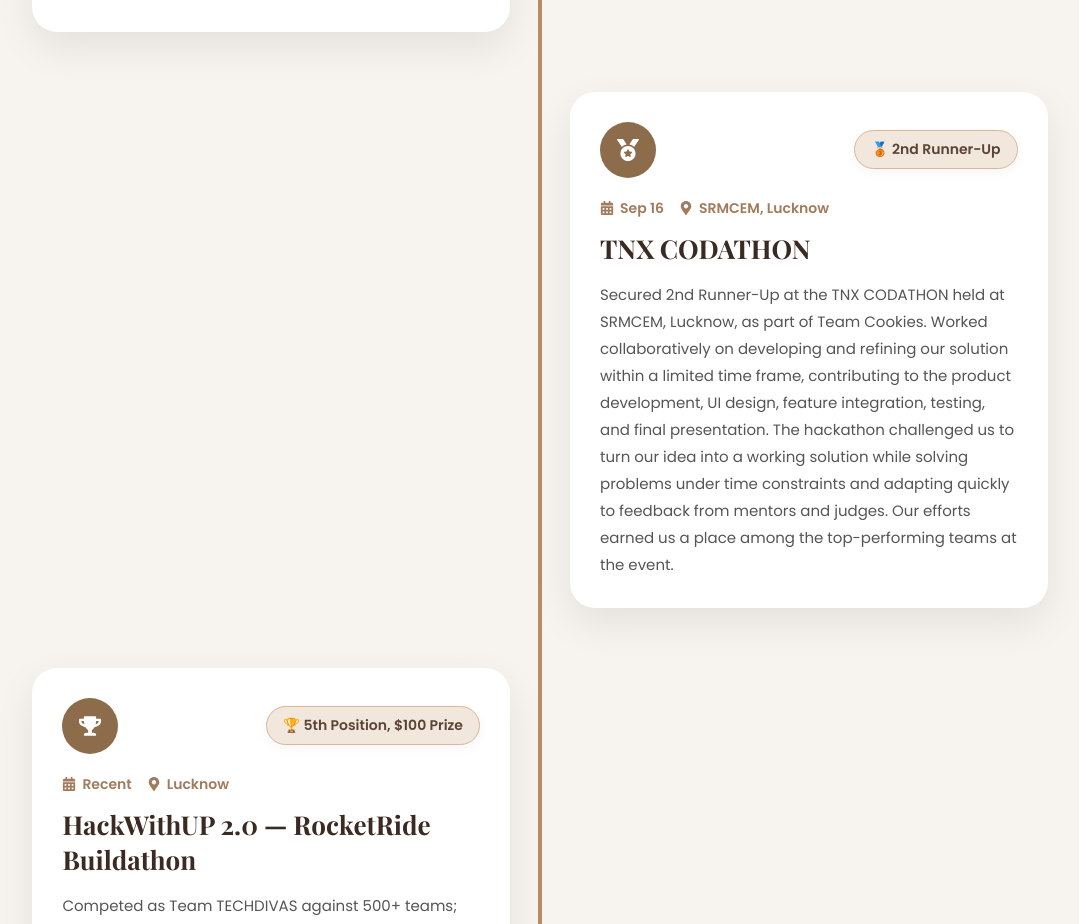
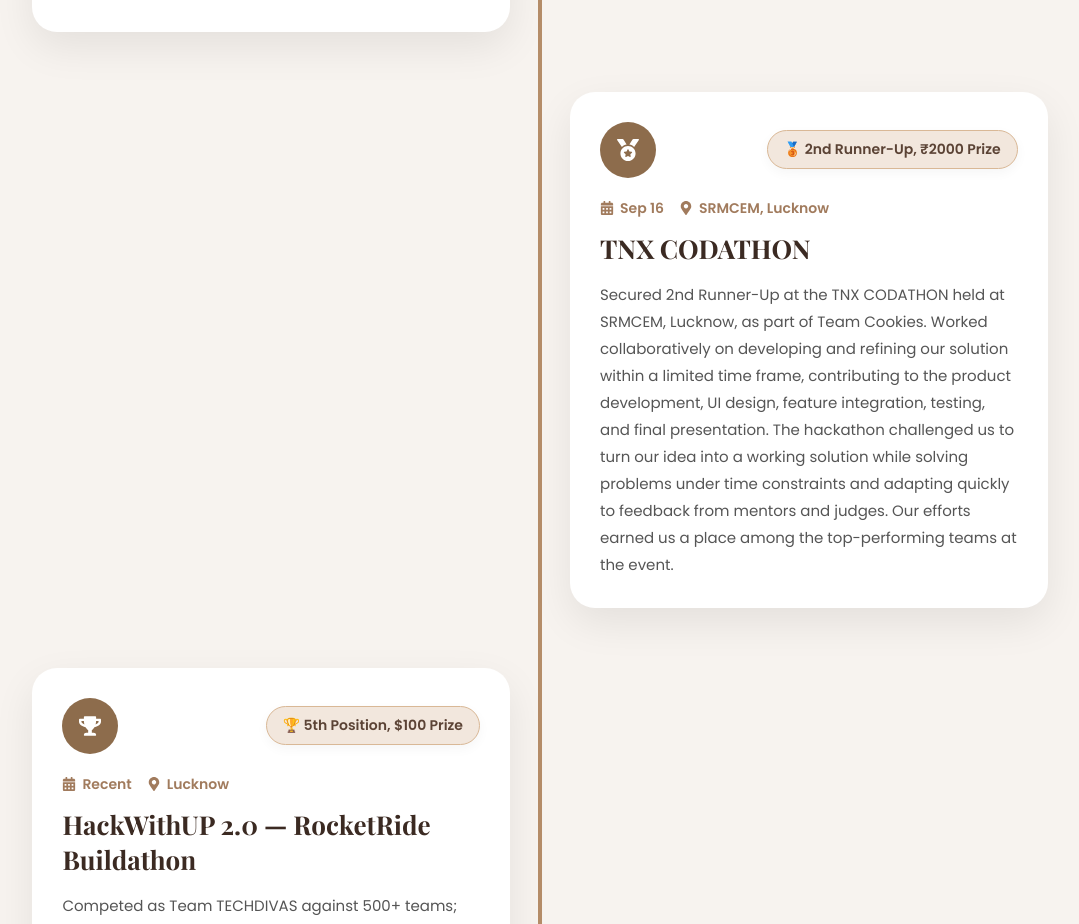
Before and after one commit to samyyy25/MyProfile, a React (Vite) app: page / in a window 1280 px wide. Shown: the part 10848-11772 px from the top of the page, without its empty margins (100-1179 px from the left). Built offline with nearby package versions, Linux system fonts and the light colour scheme.

Commit message:
Add prize information to TNX CODATHON badge
Updated badge text to include prize information.

```diff
--- a/src/components/Hackathons.jsx
+++ b/src/components/Hackathons.jsx
@@ -14,7 +14,7 @@ const hackathons = [
   },
   {
   icon: <FaMedal />,
-  badge: "🥉 2nd Runner-Up",
+  badge: "🥉 2nd Runner-Up, ₹2000 Prize",
   title: "TNX CODATHON",
   location: "SRMCEM, Lucknow",
   date: "Sep 16",
```
